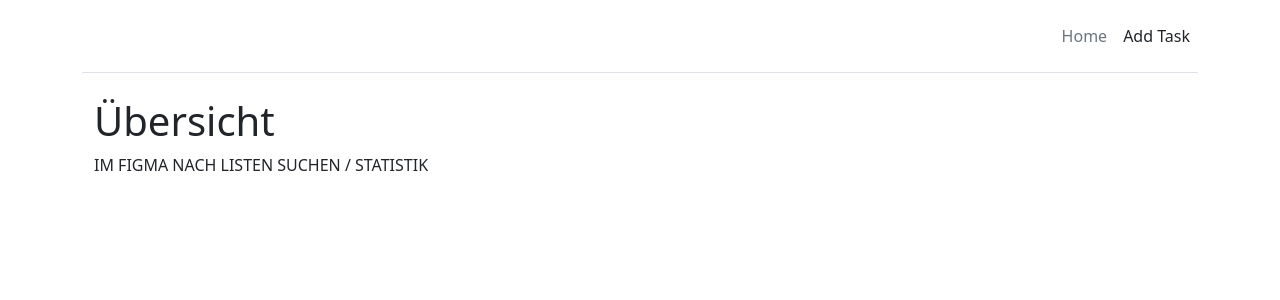
After one commit to LinnLinn99/pro2_hs22, a Flask app: template wg_spliter/templates/uebersicht.html in a window 1280 px wide. The commit adds this page. Shown: the top 300 px of the page. Run offline with Flask 2, Linux system fonts and the light colour scheme; the template is opened without the code that fills it, so the values that code supplies are empty; some libraries are stand-ins or nearby versions.

Commit message:
First Commit

```diff
--- a/todoloo/templates/footer.jinja
+++ b/todoloo/templates/footer.jinja
@@ -1,4 +1,5 @@
 <script src="{{ url_for('static', filename='bootstrap/js/bootstrap.bundle.min.js')}}"></script>
 
+</div>
 </body>
 </html>
--- a/todoloo/templates/header.jinja
+++ b/todoloo/templates/header.jinja
@@ -6,3 +6,14 @@
     <link href="{{ url_for('static', filename='bootstrap/css/bootstrap.min.css') }}" rel="stylesheet">
 </head>
 <body>
+<div class="container">
+    <header class="d-flex flex-wrap align-items-center justify-content-center justify-content-md-between py-3 mb-4 border-bottom">
+      <a href="/" class="d-flex align-items-center col-md-3 mb-2 mb-md-0 text-dark text-decoration-none">
+        <svg class="bi me-2" width="40" height="32" role="img" aria-label="Bootstrap"><use xlink:href="#bootstrap"></use></svg>
+      </a>
+
+      <ul class="nav col-12 col-md-auto mb-2 justify-content-center mb-md-0">
+        <li><a href="{{ url_for('start') }}" class="nav-link px-2 link-secondary">Home</a></li>
+        <li><a href="{{ url_for('add_new_todo') }}" class="nav-link px-2 link-dark">Add Task</a></li>
+      </ul>
+    </header>
--- /dev/null
+++ b/wg_spliter/static/bootstrap/main.css
@@ -0,0 +1,3 @@
+h1 {
+  color: green;
+}
--- a/wg_spliter/templates/footer.jinja
+++ b/wg_spliter/templates/footer.jinja
@@ -1,4 +1,5 @@
 <script src="{{ url_for('static', filename='bootstrap/js/bootstrap.bundle.min.js')}}"></script>
 
+</div>
 </body>
 </html>
--- /dev/null
+++ b/wg_spliter/templates/uebersicht.html
@@ -0,0 +1,16 @@
+{% include "header.jinja"%}
+<body>
+
+<div class="jumbotron">
+  <div class="container">
+    <h1>Übersicht</h1>
+
+    IM FIGMA NACH LISTEN SUCHEN / STATISTIK
+
+  </div>
+
+</div>
+</body>
+</html>
+
+{% include "footer.jinja"%}
```
Also changed, not shown: todoloo/bar_test.py (added, +15 -0 lines), wg_spliter/main.py (+4 -3 lines), wg_spliter/templates/header.jinja (added, +23 -0 lines), wg_spliter/templates/header.jinja.html (deleted, +0 -8 lines), wg_spliter/templates/index.html (+22 -0 lines), wg_spliter/templates/startseite_form.html (deleted, +0 -22 lines), todoloo/main.py (line endings or trailing spaces).
